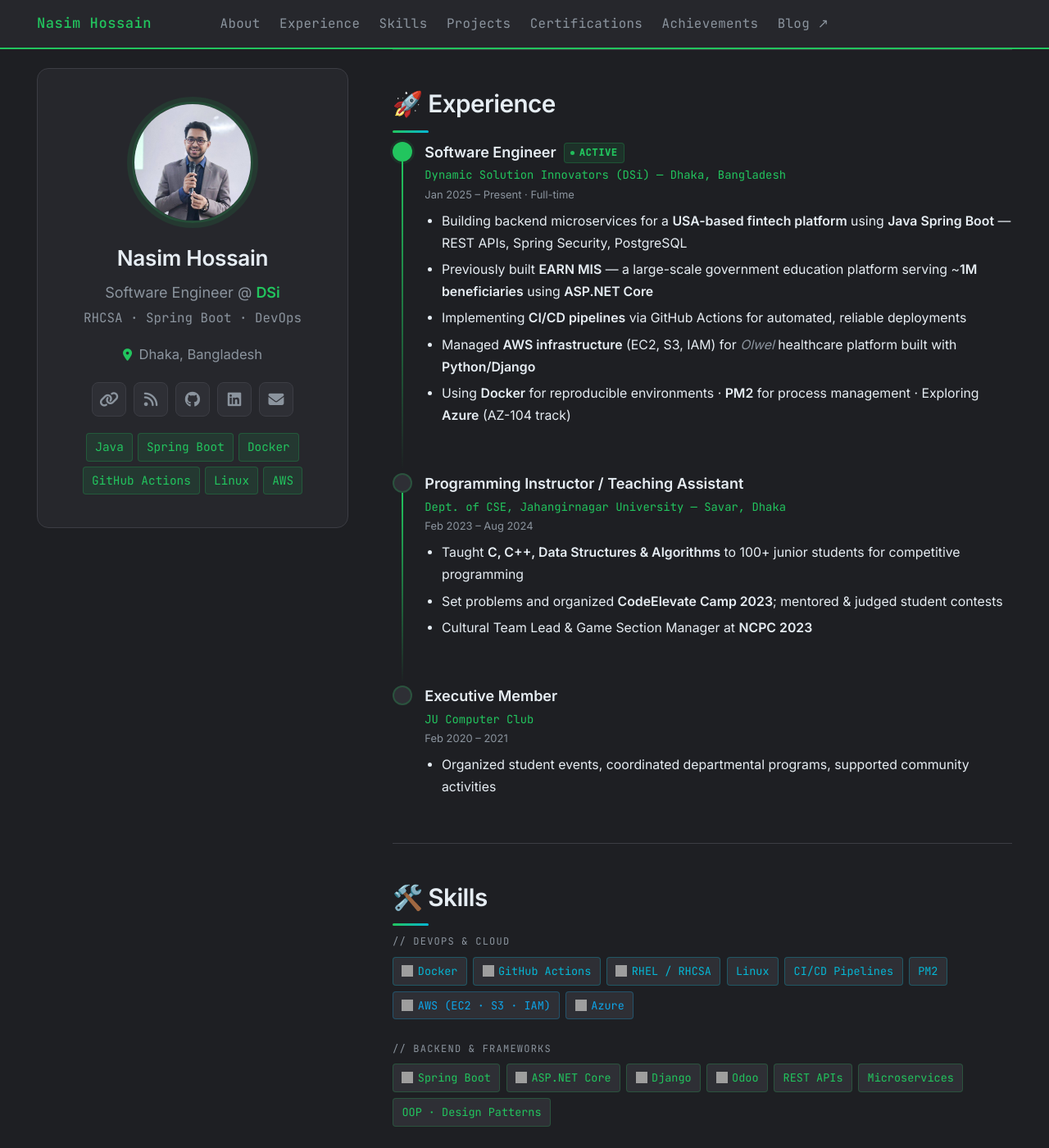
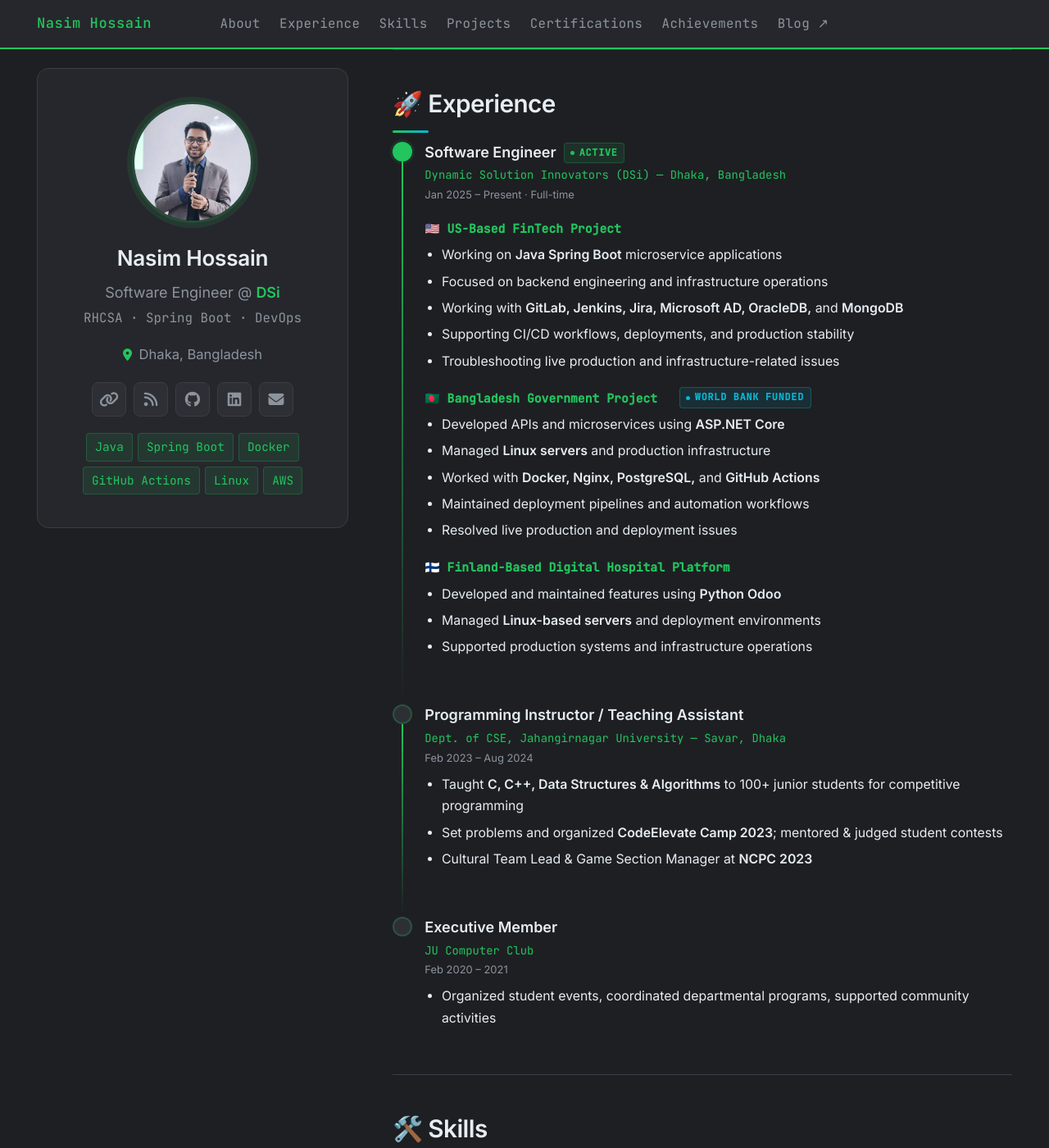
Before and after one commit to imnasim31415/imnasim31415.github.io, a Jekyll site: the page built from index.md, in a window 1280 px wide and 1400 px high, scrolled down 1047 px. Shown: the whole window at 82% size. Built offline with Jekyll 4.4.1, drawn with Linux system fonts in a browser that asks for light colours; some of the changed text lies outside the part shown; grey boxes are pictures that could not be loaded.

Commit message:
feat: restructure DSi experience into three project blocks
Replace single bullet list with three flagged sub-projects:
US FinTech (Java/GitLab/Jenkins/OracleDB/MongoDB),
Bangladesh Gov/World Bank (ASP.NET/Docker/Nginx/PostgreSQL),
Finland Digital Hospital (Python Odoo). Add .pl-project CSS style.

Co-Authored-By: Claude Sonnet 4.6 <noreply@anthropic.com>

```diff
--- a/assets/css/main.css
+++ b/assets/css/main.css
@@ -481,6 +481,16 @@ img { max-width: 100%; display: block; }
 }
 .pl-body ul { margin-top: 0.4rem; padding-left: 1.15rem; }
 .pl-body li { margin-bottom: 0.3rem; font-size: 0.88rem; color: var(--text); }
+.pl-project {
+  font-size: 0.82rem;
+  font-weight: 600;
+  color: var(--green);
+  font-family: 'JetBrains Mono', 'Courier New', monospace;
+  margin: 1rem 0 0.1rem;
+  display: flex;
+  align-items: center;
+  gap: 0.5rem;
+}
 
 /* ── Status Badge ────────────────────────────────────────── */
 .status {
--- a/index.md
+++ b/index.md
@@ -45,13 +45,32 @@ I'm also a **2× ICPC Asia Dhaka Regionalist** with 2,500+ competitive programmi
 <div class="pl-title">Software Engineer &nbsp;<span class="status">active</span></div>
 <div class="pl-company">Dynamic Solution Innovators (DSi) — Dhaka, Bangladesh</div>
 <div class="pl-date">Jan 2025 – Present · Full-time</div>
+
+<div class="pl-project">🇺🇸 US-Based FinTech Project</div>
 <ul>
-<li>Building backend microservices for a <strong>USA-based fintech platform</strong> using <strong>Java Spring Boot</strong> — REST APIs, Spring Security, PostgreSQL</li>
-<li>Previously built <strong>EARN MIS</strong> — a large-scale government education platform serving ~<strong>1M beneficiaries</strong> using <strong>ASP.NET Core</strong></li>
-<li>Implementing <strong>CI/CD pipelines</strong> via GitHub Actions for automated, reliable deployments</li>
-<li>Managed <strong>AWS infrastructure</strong> (EC2, S3, IAM) for <em>Olwel</em> healthcare platform built with <strong>Python/Django</strong></li>
-<li>Using <strong>Docker</strong> for reproducible environments · <strong>PM2</strong> for process management · Exploring <strong>Azure</strong> (AZ-104 track)</li>
+<li>Working on <strong>Java Spring Boot</strong> microservice applications</li>
+<li>Focused on backend engineering and infrastructure operations</li>
+<li>Working with <strong>GitLab, Jenkins, Jira, Microsoft AD, OracleDB,</strong> and <strong>MongoDB</strong></li>
+<li>Supporting CI/CD workflows, deployments, and production stability</li>
+<li>Troubleshooting live production and infrastructure-related issues</li>
 </ul>
+
+<div class="pl-project">🇧🇩 Bangladesh Government Project &nbsp;<span class="status cert">World Bank Funded</span></div>
+<ul>
+<li>Developed APIs and microservices using <strong>ASP.NET Core</strong></li>
+<li>Managed <strong>Linux servers</strong> and production infrastructure</li>
+<li>Worked with <strong>Docker, Nginx, PostgreSQL,</strong> and <strong>GitHub Actions</strong></li>
+<li>Maintained deployment pipelines and automation workflows</li>
+<li>Resolved live production and deployment issues</li>
+</ul>
+
+<div class="pl-project">🇫🇮 Finland-Based Digital Hospital Platform</div>
+<ul>
+<li>Developed and maintained features using <strong>Python Odoo</strong></li>
+<li>Managed <strong>Linux-based servers</strong> and deployment environments</li>
+<li>Supported production systems and infrastructure operations</li>
+</ul>
+
 </div>
 </div>
 
@@ -159,8 +178,8 @@ CGPA: **3.46 / 4.00**
 <div class="cert-grid">
 
 <a class="cert-card" href="https://www.credly.com/badges/bc987621-22d8-4484-9f16-7cdde481f4ae" target="_blank" rel="noopener">
-<div class="cert-name"><img src="https://cdn.jsdelivr.net/gh/devicons/devicon/icons/redhat/redhat-original.svg" width="15" height="15" style="vertical-align:middle;margin-right:5px;"/>Red Hat Certified System Administrator <i class="fas fa-external-link-alt cert-link-icon"></i></div>
-<div class="cert-issuer">Red Hat &nbsp;<span class="status cert">RHCSA</span></div>
+<div class="cert-name"><img src="https://cdn.jsdelivr.net/gh/devicons/devicon/icons/redhat/redhat-original.svg" width="15" height="15" style="vertical-align:middle;margin-right:5px;"/>Red Hat Certified System Administrator (RHCSA) <i class="fas fa-external-link-alt cert-link-icon"></i></div>
+<div class="cert-issuer">Red Hat</div>
 <div class="cert-date">Dec 2025 – Dec 2028 · Credential: 250-195-955</div>
 <ul class="cert-desc">
 <li>100% hands-on CLI exam — no multiple choice</li>
```
